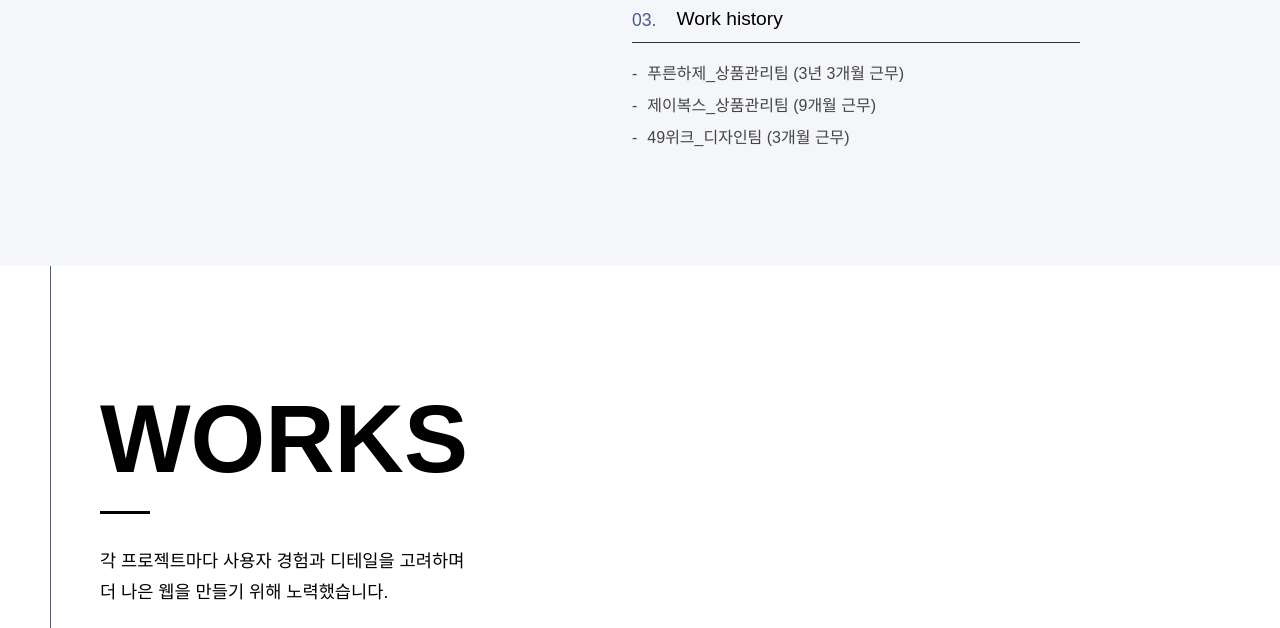
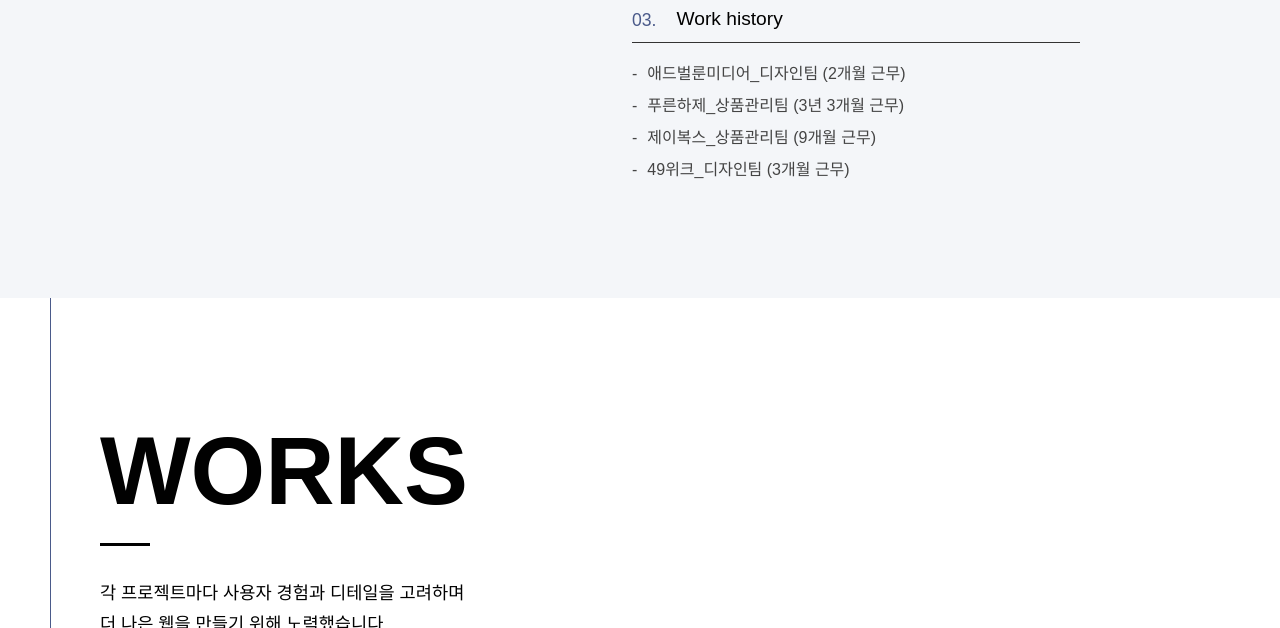
Before and after one commit to sonyookyeong0525/YOOKYEONG---PUBLISHER-PORTFOLIO, a plain HTML site: page index.html in a window 1280 px wide. Shown: the part 1712-2340 px from the top of the page. Drawn offline with Linux system fonts and the light colour scheme; a web font is replaced by a local one.

```diff
--- a/index.html
+++ b/index.html
@@ -114,6 +114,7 @@
         <div class="profile-detail-block">
           <h3 class="profile-detail-title"><span class="detail-num">03.</span> Work history</h3>
           <ul class="profile-detail-list">
+            <li>애드벌룬미디어_디자인팀 (2개월 근무)</li>
             <li>푸른하제_상품관리팀 (3년 3개월 근무)</li>
             <li>제이복스_상품관리팀 (9개월 근무)</li>
             <li>49위크_디자인팀 (3개월 근무)</li>
```
